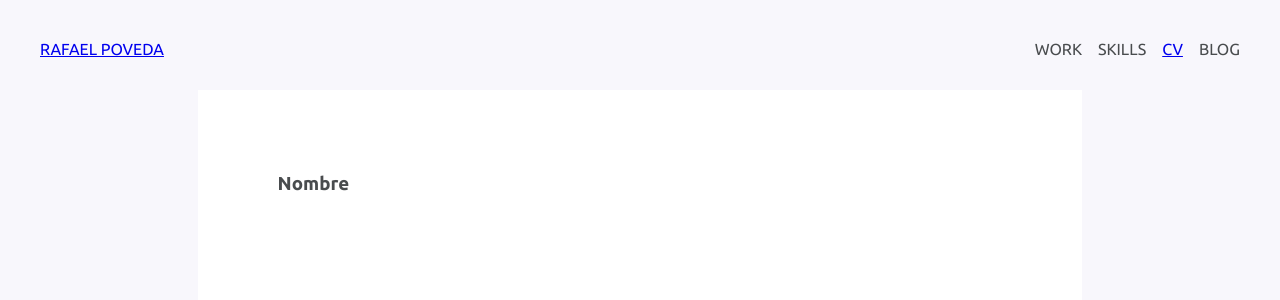
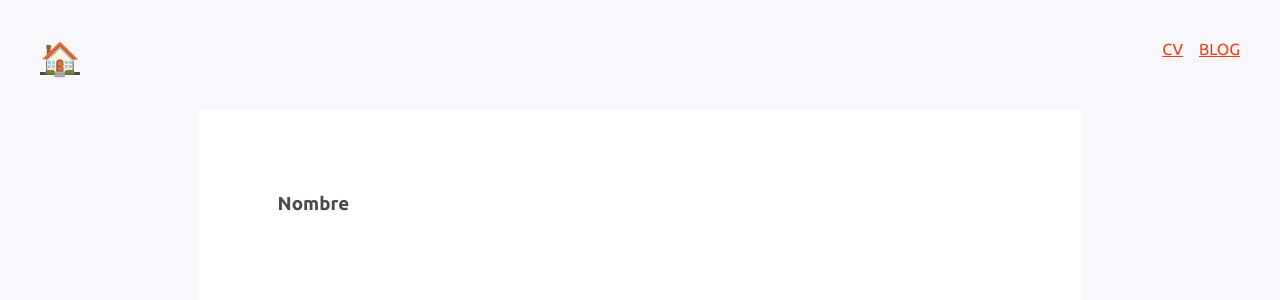
Before and after one commit to raerpo/rafa.poveda.me, a Next.js app: page /cv in a window 1280 px wide. Shown: the top 300 px of the page. Built offline with nearby package versions, Linux system fonts and the light colour scheme.

Commit message:
finish home styles

```diff
--- a/components/HeaderLinks.js
+++ b/components/HeaderLinks.js
@@ -3,14 +3,16 @@ import * as routes from '../routes';
 
 export default () => (
   <ul>
-    <li><Link><a>Work</a></Link></li>
-    <li><Link><a>Skills</a></Link></li>
     <li>
       <Link href={ routes.CV }>
         <a>CV</a>
       </Link>
     </li>
-    <li><Link><a>Blog</a></Link></li>
+    <li>
+      <Link href={ routes.BLOG }>
+        <a>Blog</a>
+      </Link>
+    </li>
     <style jsx>
     {`
       ul {
@@ -22,6 +24,9 @@ export default () => (
       ul > li {
         margin-left: 1em;
       }
+      ul > li > a {
+        color: #f53a11;
+      }
     `}
     </style>
   </ul>
--- a/components/Layout.js
+++ b/components/Layout.js
@@ -21,7 +21,6 @@ const GlobalStyles = () => (<style jsx global>
       height: .08em;
       position: absolute;
       top: 1em;
-      transform: rotate(-1deg);
      }
   `}
 </style>);
@@ -37,7 +36,7 @@ export default ({ children, title }) => (
     <header>
       <div className="logo">
         <Link href={ routes.HOME }>
-          <a>Rafael Poveda</a>
+          <a>🏠</a>
         </Link>
       </div>
       <HeaderLinks />
@@ -53,6 +52,10 @@ export default ({ children, title }) => (
         padding: 2rem;
         text-transform: uppercase;
       }
+      .logo a {
+        color: #494C4E;
+        font-size: 2em;
+      }
     `}
     </style>
     <GlobalStyles />
--- a/routes/index.js
+++ b/routes/index.js
@@ -1,2 +1,3 @@
 export const HOME = '/';
 export const CV = '/cv';
+export const BLOG = '/blog';
```
